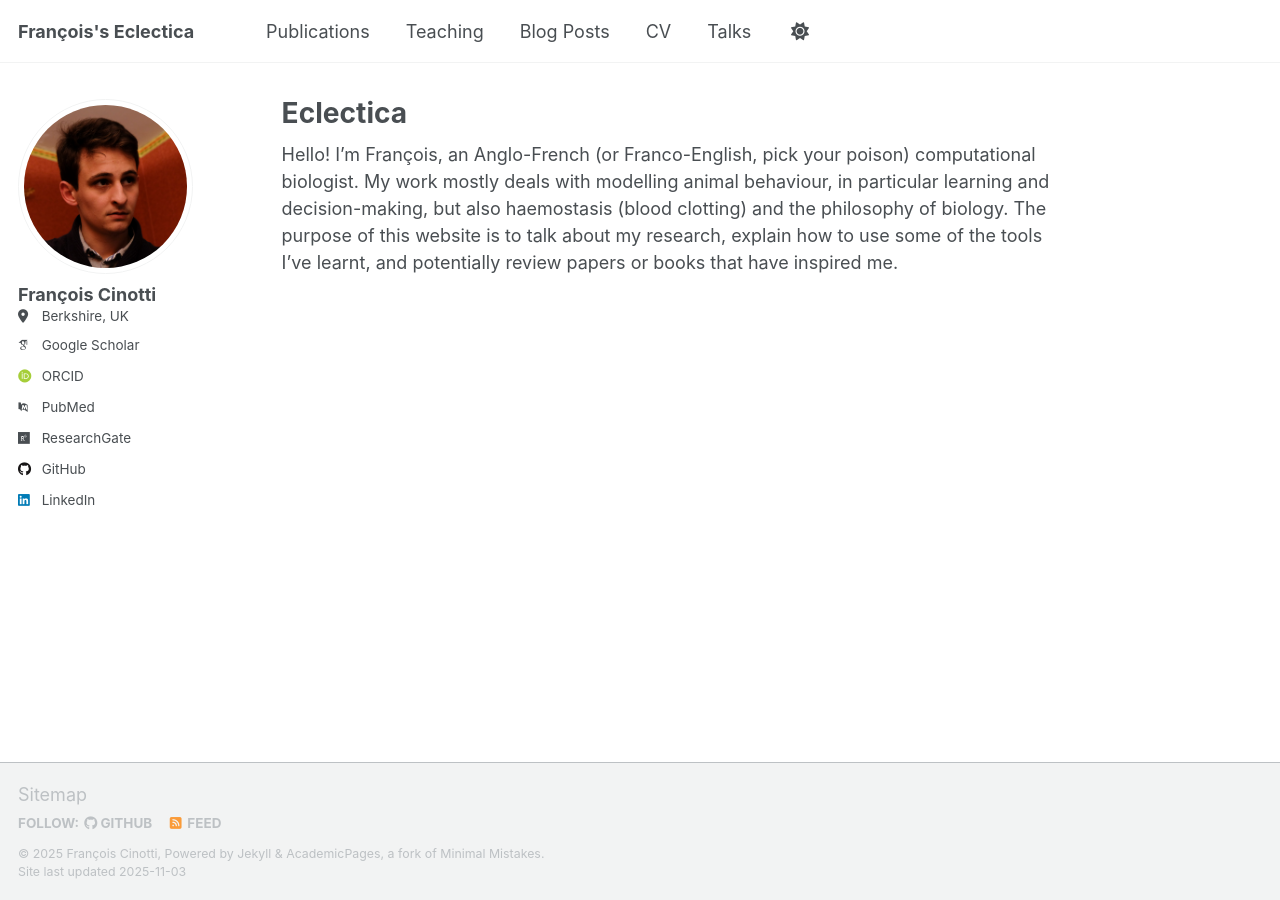
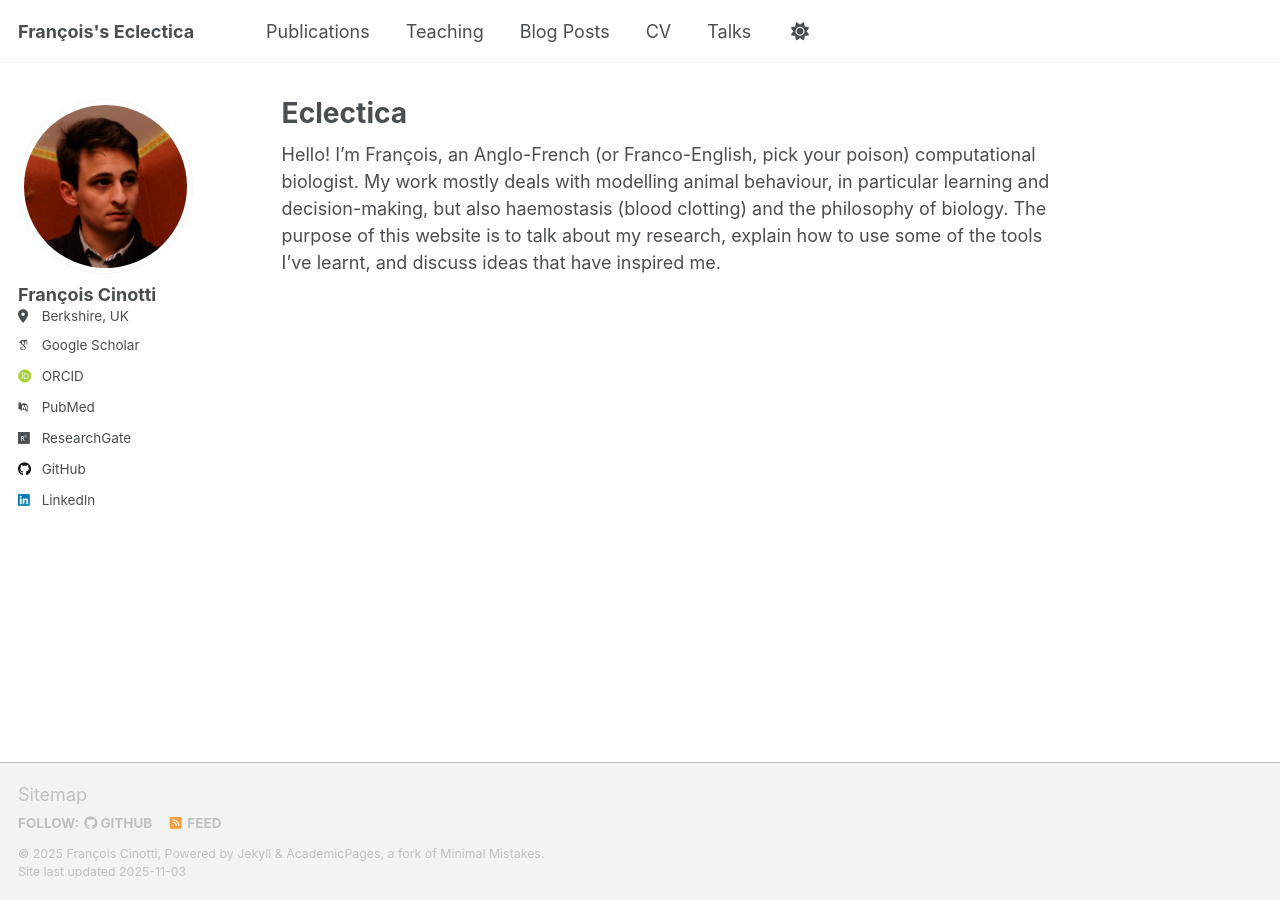
Before and after one commit to frct/frct.github.io, a Jekyll site: the page built from _pages/about.md, in a window 1280 px wide. Built offline with Jekyll 4.4.1, drawn with Linux system fonts in a browser that asks for light colours; some web fonts are replaced; a script that is not in the unit is left out.

Commit message:
Update about.md

```diff
--- a/_pages/about.md
+++ b/_pages/about.md
@@ -7,4 +7,4 @@ redirect_from:
   - /about.html
 ---
 
-Hello! I'm François, an Anglo-French (or Franco-English, pick your poison) computational biologist. My work mostly deals with modelling animal behaviour, in particular learning and decision-making, but also haemostasis (blood clotting) and the philosophy of biology. The purpose of this website is to talk about my research, explain how to use some of the tools I've learnt, and potentially review papers or books that have inspired me.
+Hello! I'm François, an Anglo-French (or Franco-English, pick your poison) computational biologist. My work mostly deals with modelling animal behaviour, in particular learning and decision-making, but also haemostasis (blood clotting) and the philosophy of biology. The purpose of this website is to talk about my research, explain how to use some of the tools I've learnt, and discuss ideas that have inspired me.
```
